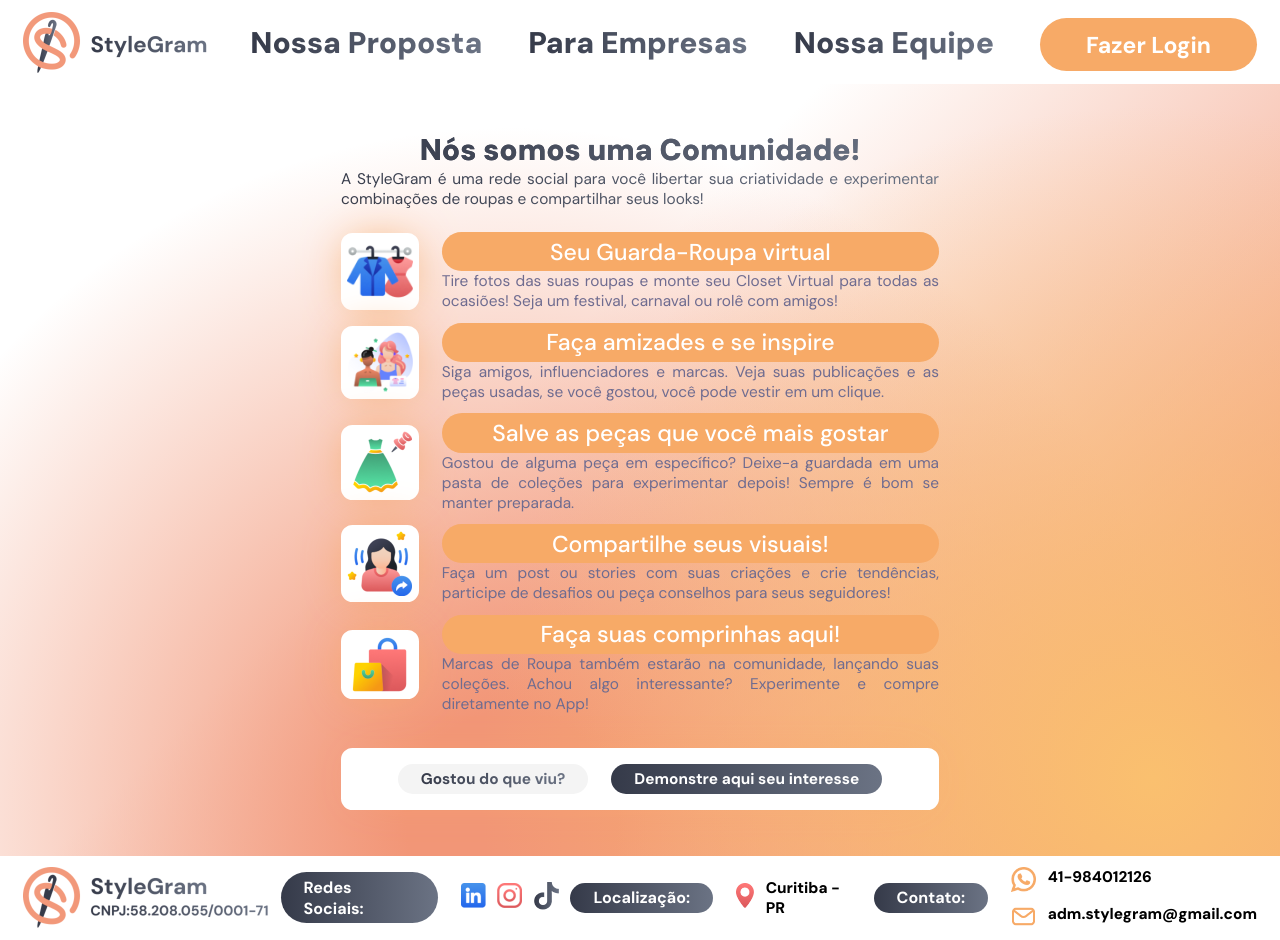
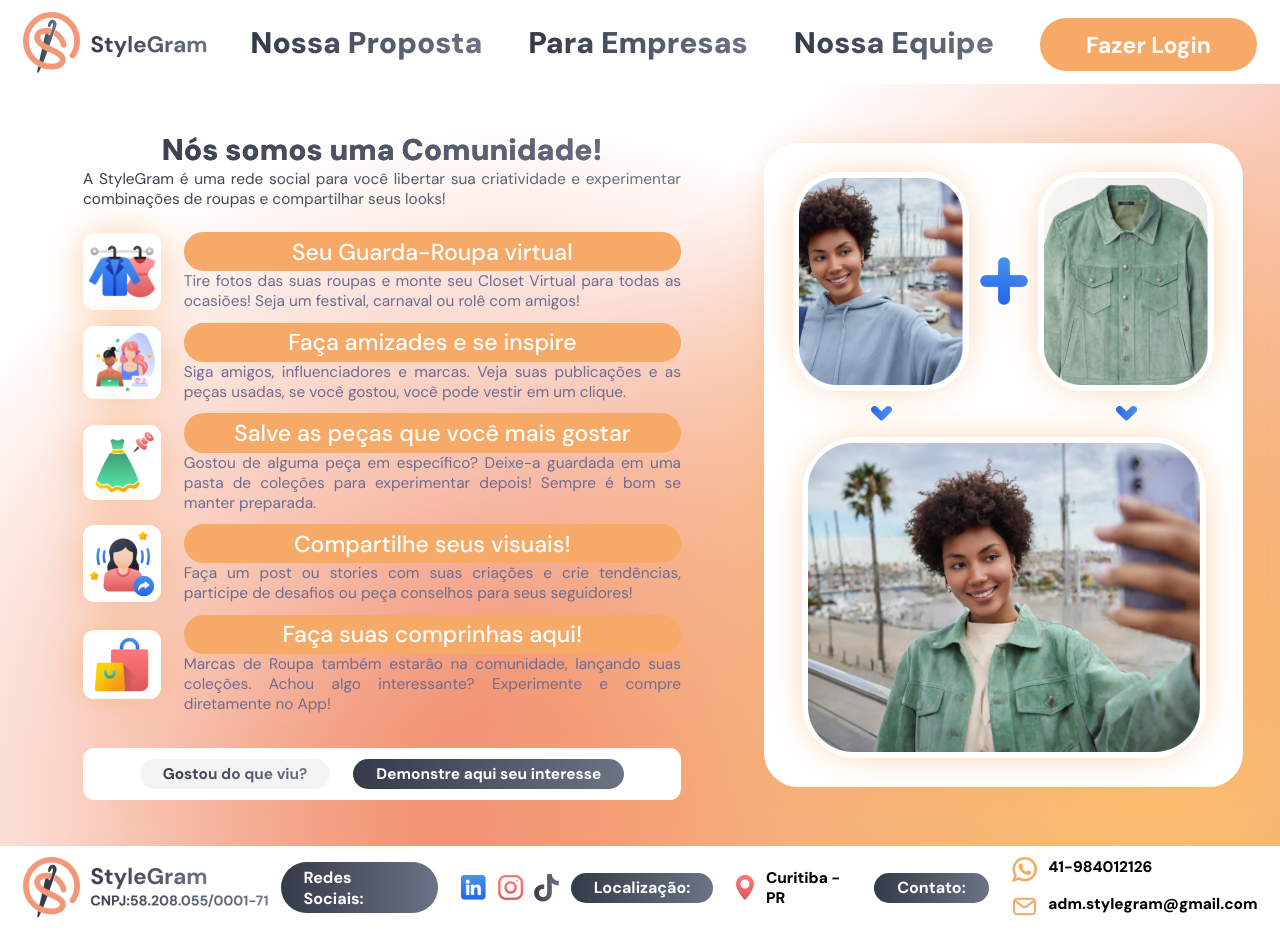
Before and after one commit to lucianogasp/StyleGramLandingPage, a React (Vite) app: page /nossa-proposta in a window 1280 px wide. Built offline with nearby package versions, Linux system fonts and the light colour scheme.

Commit message:
restructure: implementando componente /PlataformImages.jsx e /PlataformImages.css

```diff
--- a/src/assets/images/index.jsx
+++ b/src/assets/images/index.jsx
@@ -1,3 +1,6 @@
+export { default as aiGirl1 } from './ai-girl1.png';
+export { default as aiGirl2 } from './ai-girl2.png';
+export { default as aiJacket } from './ai-jacket.png';
 export { default as figNosComun1 } from './list-nossa-comunidade1.png';
 export { default as figNosComun2 } from './list-nossa-comunidade2.png';
 export { default as figNosComun3 } from './list-nossa-comunidade3.png';
--- a/src/components/PlataformFeaturesList/PlataformFeaturesList.css
+++ b/src/components/PlataformFeaturesList/PlataformFeaturesList.css
@@ -3,6 +3,7 @@
   flex-direction: column;
   gap: 1rem;
   max-width: 30rem;
+  max-height: 100%;
   padding: 2rem;
 }
 .plataform-features-article header h2 {
@@ -51,6 +52,7 @@
 
 .plataform-features-article footer {
   background-color: #fff;
+  border-width: .5rem;
   border-radius: .5rem;
   display: flex;
   justify-content: center;
@@ -62,7 +64,9 @@
   border-radius: 3.5rem;
   padding: .2rem 1rem;
   font-weight: bold;
+  text-align: center;
 }
 .plataform-features-article footer span:nth-child(2) {
   font-weight: bold;
+  text-align: center;
 }
--- a/src/components/PlataformFeaturesList/PlataformFeaturesList.jsx
+++ b/src/components/PlataformFeaturesList/PlataformFeaturesList.jsx
@@ -25,7 +25,7 @@ export function PlataformFeaturesList({ featuresList }) {
         })}
       </ul>
 
-      <footer className='border-shdw-gray'>
+      <footer className='border-shdw-yellow'>
         <span>
           <p className='font-c-black'>{featuresList.footerSection.text1}</p>
         </span>
--- a/src/components/PlataformImages/PlataformImages.css
+++ b/src/components/PlataformImages/PlataformImages.css
@@ -0,0 +1,45 @@
+.plataform-images-section {
+  background-color: #fff;
+  padding: 1rem;
+
+  display: grid;
+  grid-template-columns: auto minmax(3rem, auto) auto;
+  grid-template-rows: minmax(6rem, auto) 2rem auto;
+  justify-items: center;
+  align-items: center;
+  grid-template-areas:
+    'aiGirl1      aiPlusSign   aiJacket'
+    'aiArrowSign1  .            aiArrowSign2'
+    'aiGirl2      aiGirl2      aiGirl2';
+}
+
+.plataform-images-section img {
+  display: flex;
+  justify-content: center;
+  align-items: center;
+}
+
+.cell-top-left {
+  grid-area: aiGirl1;
+  box-shadow: 0 0 2rem -.7rem #F7AA67;
+  border-radius: 2rem;
+}
+.cell-top-center {
+  grid-area: aiPlusSign;
+}
+.cell-top-right {
+  grid-area: aiJacket;
+  box-shadow: 0 0 2rem -.7rem #F7AA67;
+  border-radius: 2rem;
+}
+.cell-mid-left {
+  grid-area: aiArrowSign1;
+}
+.cell-mid-right {
+  grid-area: aiArrowSign2;
+}
+.cell-bottom {
+  grid-area: aiGirl2;
+  box-shadow: 0 0 2rem -.7rem #F7AA67;
+  border-radius: 2.4rem;
+}
--- a/src/components/PlataformImages/PlataformImages.jsx
+++ b/src/components/PlataformImages/PlataformImages.jsx
@@ -1,10 +1,34 @@
 // import modules
 import './PlataformImages.css';
 
+// import assets
+import { aiGirl1 } from '@/assets/images';
+import { aiGirl2 } from '@/assets/images';
+import { aiJacket } from '@/assets/images';
+import { aiArrowSign } from '@/assets/icons';
+import { aiPlusSign } from '@/assets/icons';
+
 export function PlataformImages() {
   return (
-    <section className="plataform-images-section">
-
+    <section className="plataform-images-section border-shdw-yellow">
+      <div className='cell-top-left border-shdw-yellow'>
+        <img src={aiGirl1} alt="ai girl 1" />
+      </div>
+      <div className='cell-top-center'>
+        <img src={aiPlusSign} alt="ai plus sign" />
+        </div>
+      <div className='cell-top-right border-shdw-yellow'>
+        <img src={aiJacket} alt="ai jacket" />
+        </div>
+      <div className='cell-mid-left'>
+        <img src={aiArrowSign} alt="ai arrow sign" />
+        </div>
+      <div className='cell-mid-right'>
+        <img src={aiArrowSign} alt="ai arrow sign" />
+        </div>
+      <div className='cell-bottom border-shdw-yellow'>
+        <img src={aiGirl2} alt="ai girl 2" />
+        </div>
     </section>
   )
 }
--- a/src/components/VideoSlides/VideoSlides.css
+++ b/src/components/VideoSlides/VideoSlides.css
@@ -2,6 +2,7 @@ video {
   aspect-ratio: 1133 / 625;
   max-width: 86vw;
   max-height: 65.5vh;
+  border-width: .5rem;
   object-fit: cover;
 }
 
--- a/src/components/VideoSlides/VideoSlides.jsx
+++ b/src/components/VideoSlides/VideoSlides.jsx
@@ -53,7 +53,7 @@ export function VideoSlides() {
   return (
     <div className='video-slides-wrapper'>
       <video key={queryId} autoPlay loop muted
-              className='border-shdw-gray'
+              className='border-shdw-yellow'
       >
         <source src={sourceData[queryId].videoSrc} type='video/mp4' />
         Your browser does not support the video tag.
--- a/src/main.css
+++ b/src/main.css
@@ -8,13 +8,20 @@
   padding: 0;
   box-sizing: border-box;
 }
+html, body, #root {
+  width: 100vw;
+  max-width: 100%;
+  max-height: 100%;
+  overflow-x: hidden;
+}
+img {
+  max-width: 100%;
+  height: auto;
+  display: block;
+}
 html {
   font-family: 'DM Sans';
   font-size: 23px;
-}
-body {
-  margin: 0;
-  padding: 0;
 }
 h1 {
   font-size: 2.4rem;
@@ -60,8 +67,8 @@ p {
   border-radius: 3.5rem;
   padding: .2rem 1rem;
 }
-.border-shdw-gray {
-  border: .7rem solid white;
+.border-shdw-yellow {
+  border: .3rem solid white;
   border-radius: 1.5rem;
   box-shadow: 0 0 2rem -1rem #F7AA67;
 }
--- /dev/null
+++ b/src/pages/NossaProposta/NossaProposta.css
@@ -0,0 +1,11 @@
+.nossa-proposta-page {
+  display: flex;
+  flex-direction: column;
+  min-height: 100vh;
+}
+.nossa-proposta-plataform-section {
+  display: flex;
+  justify-content: space-evenly;
+  align-items: center;
+  flex: 1;
+}
--- a/src/pages/NossaProposta/NossaProposta.jsx
+++ b/src/pages/NossaProposta/NossaProposta.jsx
@@ -1,7 +1,11 @@
+// import modules
+import './NossaProposta.css';
+
 // import components
 import { Header } from "@/components/Header/Header.jsx";
 import { BackgroundColorful } from "@/components/BackgroundColorful/BackgroundColorful.jsx";
 import { PlataformFeaturesList } from "@/components/PlataformFeaturesList/PlataformFeaturesList.jsx";
+import { PlataformImages } from "@/components/PlataformImages/PlataformImages.jsx";
 import { Footer } from "@/components/Footer/Footer.jsx";
 
 // import assets
@@ -57,10 +61,13 @@ const nosComunList = {
 
 export function NossaProposta() {
   return (
-    <div>
+    <div className='nossa-proposta-page'>
       <Header />
       <BackgroundColorful>
-        <PlataformFeaturesList featuresList={nosComunList} />
+        <section className="nossa-proposta-plataform-section">
+          <PlataformFeaturesList featuresList={nosComunList} />
+          <PlataformImages />
+        </section>
       </BackgroundColorful>
       <Footer />
     </div>
```
